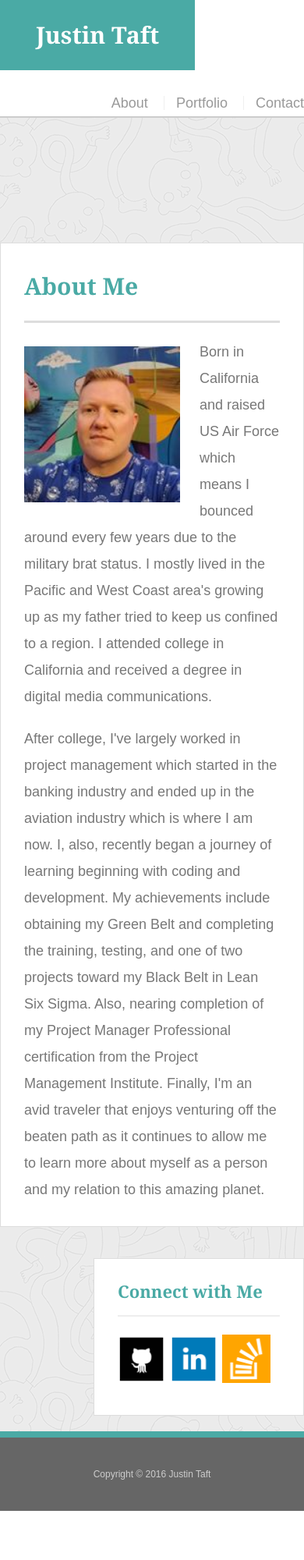
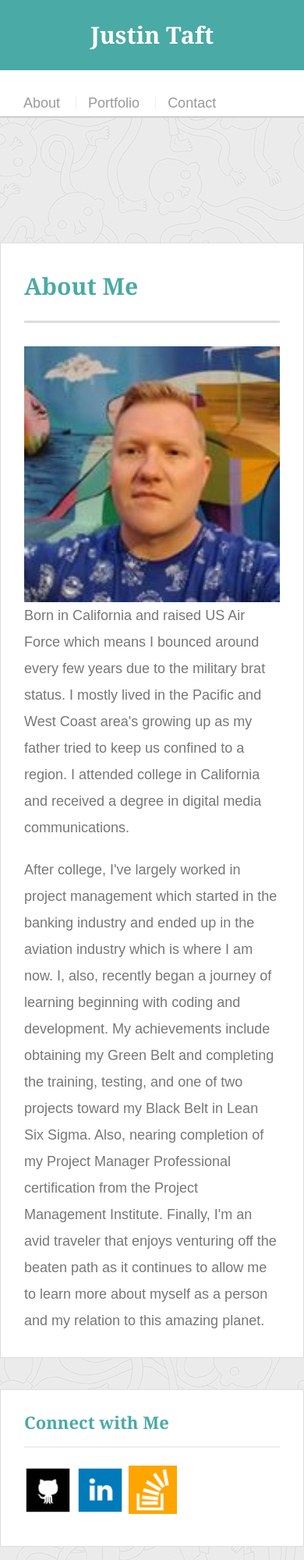
Before and after one commit to jjtaft/Responsive-Portfolio, a plain HTML site: page index.html in a window 390 px wide. Shown: the top 2000 px of the page at 78% size. Before the commit the page ends 1937 px from the top, so only its background shows below. Drawn offline with Linux system fonts and the light colour scheme.

Commit message:
Add files via upload

```diff
--- a/assets/css/style.css
+++ b/assets/css/style.css
@@ -9,6 +9,7 @@ body {
 * {
   box-sizing: border-box;
 }
+
 
 .container {
   clear: both;
@@ -136,8 +137,6 @@ h3,
 }
 
 
-/*main*/
-
 #main-container {
   padding-top: 130px;
 }
@@ -151,9 +150,6 @@ h3,
   background: #fff;
   border: 1px solid #ddd;
 }
-
-
-/*portfolio page*/
 
 .work {
   position: relative;
@@ -194,9 +190,6 @@ h3,
   margin-right: 25px;
   float: left;
 }
-
-
-/*contact page*/
 
 #contact-form ul {
   margin-bottom: 20px;
@@ -241,8 +234,31 @@ input[type=submit] {
   #masthead {
     position: static;
   }
+
+  #logo {
+    max-width: 640px;
+    width: 100%;
+  }
+
   .container {
-  max-width: 640px;
+    top: 40px;
+    max-width: 640px;
+    width: 100%;
+  }
+
+  nav {
+    float: left;
+  }
+
+  .auth-image {
+    max-width: 640px;
+    width: 100%;
+  }
+
+  .sidebar{
+    float: left;
+    max-width: 640px;
+    width: 100%;
   }
 
 }
```
